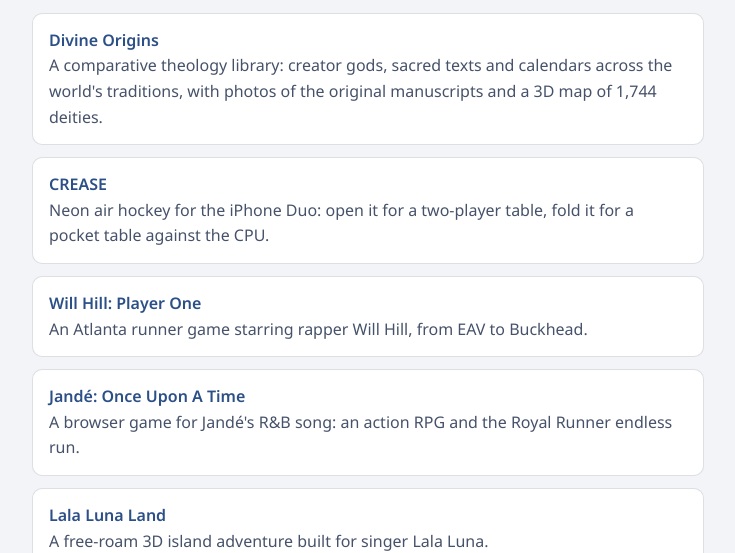
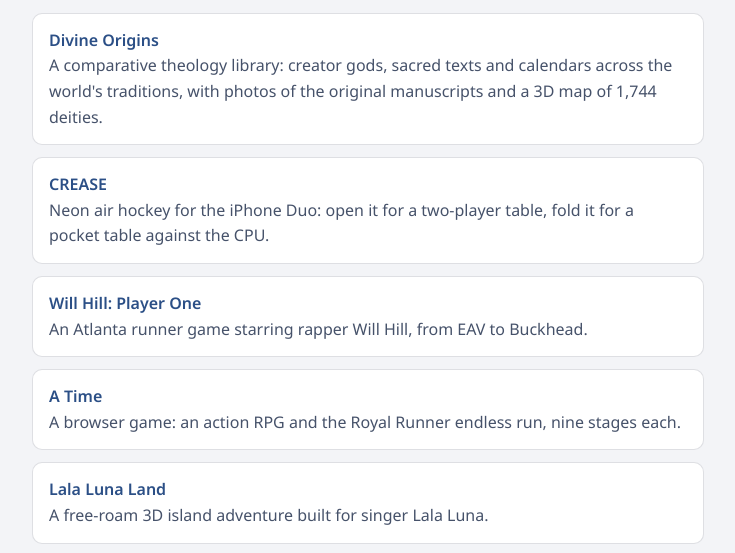
Before and after one commit to prodbykctw-max/prodbykctw-max.github.io, a plain HTML site: page index.html in a window 1280 px wide. Shown: the part 219-772 px from the top of the page, without its empty margins (272-1007 px from the left). Drawn offline with Linux system fonts and the light colour scheme.

Commit message:
Rename the game's portfolio entry to A Time
Co-Authored-By: Claude Opus 5.5 <noreply@anthropic.com>
Claude-Session: https://claude.ai/code/session_01UtzeUye9P5uBQd7KzmdfPq

```diff
--- a/index.html
+++ b/index.html
@@ -19,7 +19,7 @@
 <main>
 <h1>Projects by KCTW</h1>
 <p>Browser games, apps and reference projects, built and maintained by <a href="https://prodbykctw-max.github.io/about/">KCTW</a>, co-founder and lead developer of <a href="https://therareagency.co/">RARE Agency</a>.</p>
-<ul class="cards"><li><a href="https://prodbykctw-max.github.io/divine-origins/">Divine Origins</a><br>A comparative theology library: creator gods, sacred texts and calendars across the world's traditions, with photos of the original manuscripts and a 3D map of 1,744 deities.</li><li><a href="https://prodbykctw-max.github.io/crease-iphone-duo/">CREASE</a><br>Neon air hockey for the iPhone Duo: open it for a two-player table, fold it for a pocket table against the CPU.</li><li><a href="https://prodbykctw-max.github.io/will-hill-player-one-game/">Will Hill: Player One</a><br>An Atlanta runner game starring rapper Will Hill, from EAV to Buckhead.</li><li><a href="https://a-time.pages.dev/">Jandé: Once Upon A Time</a><br>A browser game for Jandé's R&amp;B song: an action RPG and the Royal Runner endless run.</li><li><a href="https://prodbykctw-max.github.io/LaLa-Luna-Land-Game/">Lala Luna Land</a><br>A free-roam 3D island adventure built for singer Lala Luna.</li><li><a href="https://prodbykctw-max.github.io/EBT-PRESENTS-CORNER-STORE-DASH/">Corner Store Dash</a><br>A browser game from EBT (Everything But Trapped): reach the corner store before the bully catches you.</li><li><a href="https://prodbykctw-max.github.io/macro-app/">MACRO</a><br>A protein and meal-planning tool: targets, meal plans and supplement guides.</li></ul>
+<ul class="cards"><li><a href="https://prodbykctw-max.github.io/divine-origins/">Divine Origins</a><br>A comparative theology library: creator gods, sacred texts and calendars across the world's traditions, with photos of the original manuscripts and a 3D map of 1,744 deities.</li><li><a href="https://prodbykctw-max.github.io/crease-iphone-duo/">CREASE</a><br>Neon air hockey for the iPhone Duo: open it for a two-player table, fold it for a pocket table against the CPU.</li><li><a href="https://prodbykctw-max.github.io/will-hill-player-one-game/">Will Hill: Player One</a><br>An Atlanta runner game starring rapper Will Hill, from EAV to Buckhead.</li><li><a href="https://a-time.pages.dev/">A Time</a><br>A browser game: an action RPG and the Royal Runner endless run, nine stages each.</li><li><a href="https://prodbykctw-max.github.io/LaLa-Luna-Land-Game/">Lala Luna Land</a><br>A free-roam 3D island adventure built for singer Lala Luna.</li><li><a href="https://prodbykctw-max.github.io/EBT-PRESENTS-CORNER-STORE-DASH/">Corner Store Dash</a><br>A browser game from EBT (Everything But Trapped): reach the corner store before the bully catches you.</li><li><a href="https://prodbykctw-max.github.io/macro-app/">MACRO</a><br>A protein and meal-planning tool: targets, meal plans and supplement guides.</li></ul>
 </main>
 <footer><a href="https://prodbykctw-max.github.io/about/">About</a><a href="https://prodbykctw-max.github.io/contact/">Contact</a><a href="https://prodbykctw-max.github.io/privacy/">Privacy</a><a href="https://github.com/prodbykctw-max">GitHub</a></footer>
 </body>
```
Also changed, not shown: llms.txt.
